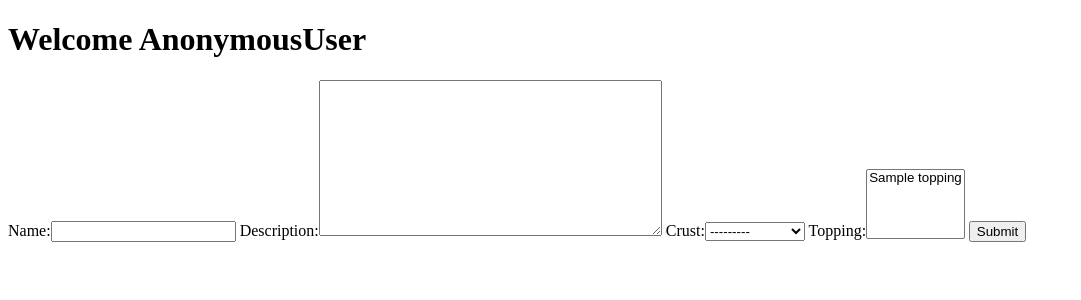
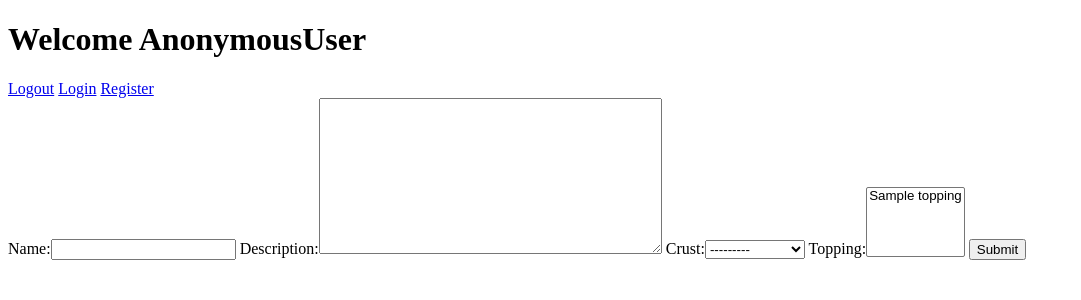
Before and after one commit to DarkSchokolade/She-said-Pizza, a Django app: page /sspizza/create_order/ in a window 1280 px wide. Shown: the top 300 px of the page, without its empty margins (0-1081 px from the left). Run offline with Django 3.2, Linux system fonts and the light colour scheme; tables that the repository leaves empty hold one stand-in row (values such as "Sample post").

Commit message:
Added Logout #4

```diff
--- a/MyPizzaz/sspizza/templates/sspizza/main.html
+++ b/MyPizzaz/sspizza/templates/sspizza/main.html
@@ -8,6 +8,9 @@
 <body>
     <!-- Need to add a nav bar -->
     <h1>Welcome {{ request.user }}</h1>
+    <a href="{% url 'sspizza:logout' %}">Logout</a>
+    <a href="{% url 'sspizza:login' %}">Login</a>
+    <a href="{% url 'sspizza:register' %}">Register</a>
     {% block content %}
 
     {% endblock %}
--- a/MyPizzaz/sspizza/urls.py
+++ b/MyPizzaz/sspizza/urls.py
@@ -5,6 +5,8 @@
 urlpatterns = [
     path('register/', views.RegisterPage, name='register'),
     path('login/', views.LoginPage, name='login'),
+    path('logout/', views.LogoutUser, name='logout'),
+
     path('', views.home, name='home'),
     path('create_order/', views.create_Order, name='create_order'),
     path('place_order/<str:pk>/', views.PlaceOrder, name='place_order'),
--- a/MyPizzaz/sspizza/views.py
+++ b/MyPizzaz/sspizza/views.py
@@ -35,6 +35,10 @@
         else:
             messages.info(request, 'Password or Username must be incorrect')
     return render(request, 'sspizza/login.html')
+
+def LogoutUser(request):
+    logout(request)
+    return redirect('sspizza:home')
 
 def create_Order(request):
     form = OrderForm()
```
